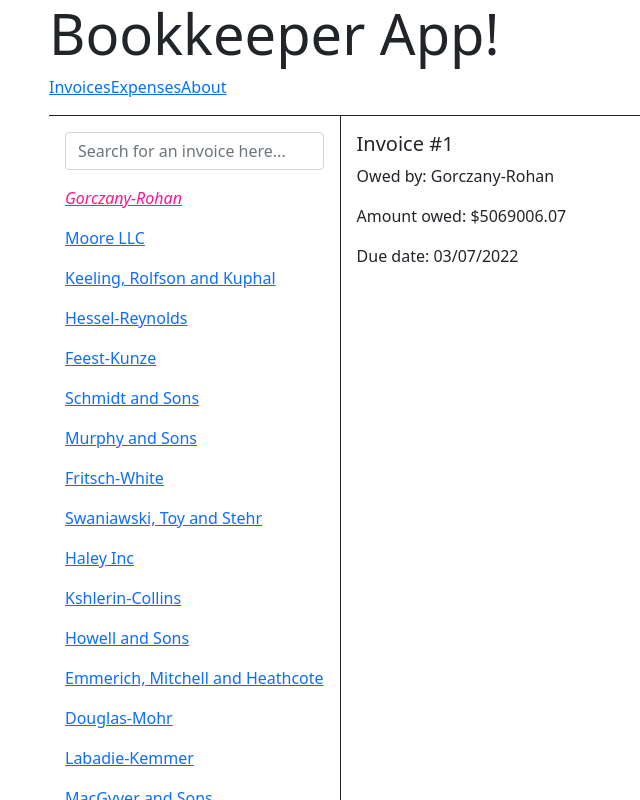
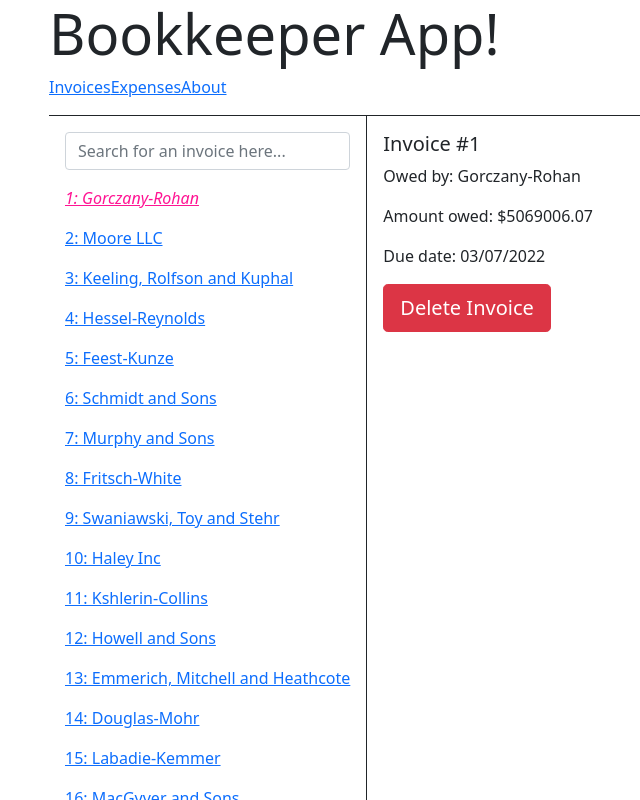
Before and after one commit to angeliquerivera/React-101, a React app: page /invoices/1 in a window 1280 px wide. Shown: the top 800 px of the page, without its empty margins (33-673 px from the left). Built offline with nearby package versions, Linux system fonts and the light colour scheme.

Commit message:
added navigate() function and deleteInvoice function in SingleInvoice.js and notes

```diff
--- a/data/bookkeepingData.js
+++ b/data/bookkeepingData.js
@@ -134,3 +134,14 @@ export function getInvoices() {
 export function getInvoice(number) {
   return invoices.find((invoice) => number === invoice.number);
 }
+
+/**
+ * Removes the invoice that has a number that matches the input number
+ * This is a FAKE delete that simply reassigns our dummy invoices array to be the resulting filter
+ * @function deleteInvoice
+ * @param {Number} number the number of the invoice we want to delete
+ * @returns {Object[]} all invoices with a number that DO NOT match the input number
+ */
+export function deleteInvoice(number) {
+  invoices = invoices.filter((invoice) => invoice.number !== number);
+}
--- a/src/routes/Invoices.js
+++ b/src/routes/Invoices.js
@@ -16,6 +16,13 @@ export default function Invoices() {
     }
   };
 
+  /**
+   * Function used as callback that filters company names using received search params
+   * @function filterCompanyBySearchParam
+   * @param {Object} invoice - contains invoice #, company, amount and due date
+   * @prop {String} invoice.company - company name; processed alongside search params
+   * @returns {Boolean} allows the filter to determine whether the search input matches the beginning of a company name on an invoice
+   */
   const filterCompanyBySearchParam = (invoice) => {
     /**
      * Grab the value of the `company` searchParam
@@ -35,13 +42,19 @@ export default function Invoices() {
      * Lowercase all `companySearchVal`s to match lowercased filter
      * Returns boolean for filter function using `.startsWith`
      */
-
     let lowercaseSearchVal = companySearchValue.toLowerCase();
     let lowercaseCompany = invoice.company.toLowerCase();
 
     return lowercaseCompany.startsWith(lowercaseSearchVal);
   };
 
+  /**
+   * @function ActivatedLink
+   * @param {Object} invoice - contains all invoice values
+   * @param {Number} invoice.number - number of the invoice
+   * @param {String} invoice.company - company name of invoice
+   * @returns {QueryNavLink}
+   */
   const ActivatedLink = ({ number, company }) => (
     <QueryNavLink
       style={({ isActive }) => {
@@ -55,7 +68,7 @@ export default function Invoices() {
       baseRoute={`/invoices/${number}`}
       key={number}
     >
-      {company}
+      {`${number}: ${company}`}
     </QueryNavLink>
   );
 
--- a/src/routes/SingleInvoice.js
+++ b/src/routes/SingleInvoice.js
@@ -1,20 +1,26 @@
 import React from "react";
-import { useParams } from "react-router-dom";
-import { getInvoice } from "../../data/bookkeepingData";
+import { useParams, useLocation, useNavigate } from "react-router-dom";
+import { deleteInvoice, getInvoice } from "../../data/bookkeepingData";
 
 export default function SingleInvoice() {
   /**
    * Grab the `:invoiceID` URL param from route detailed in index.js
    */
-  const { invoiceID } = useParams();
+  let { invoiceID } = useParams();
+
+  /**
+   * Declare navigation and location for `onClick` `navigate` function use
+   */
+  let navigate = useNavigate();
+  let location = useLocation();
 
   /**
    * Parse `invoiceID` to be a number; since its a URL param, it's a string
    * Use parsed `invoiceID` to grab the single invoice
    */
 
-  const invoiceNum = parseInt(invoiceID, 10);
-  const { number, company, amount, due_date } = getInvoice(invoiceNum);
+  let invoiceNum = parseInt(invoiceID, 10);
+  let { number, company, amount, due_date } = getInvoice(invoiceNum);
 
   /**
    * You can use JSON.stringify to view any current values in your component to help you understand what you're currently working with and also debug any possible errors.
@@ -29,6 +35,16 @@ export default function SingleInvoice() {
       <p>Owed by: {company}</p>
       <p>Amount owed: {amount}</p>
       <p>Due date: {due_date}</p>
+      <button
+        type="button"
+        className="btn btn-danger btn-lg"
+        onClick={() => {
+          deleteInvoice(number);
+          navigate("/invoices" + location.search);
+        }}
+      >
+        Delete Invoice
+      </button>
     </section>
   );
 }
```
Also changed, not shown: notes/react-router-notes.md (+10 -0 lines), src/components/QueryNavLink.js (+6 -16 lines).
